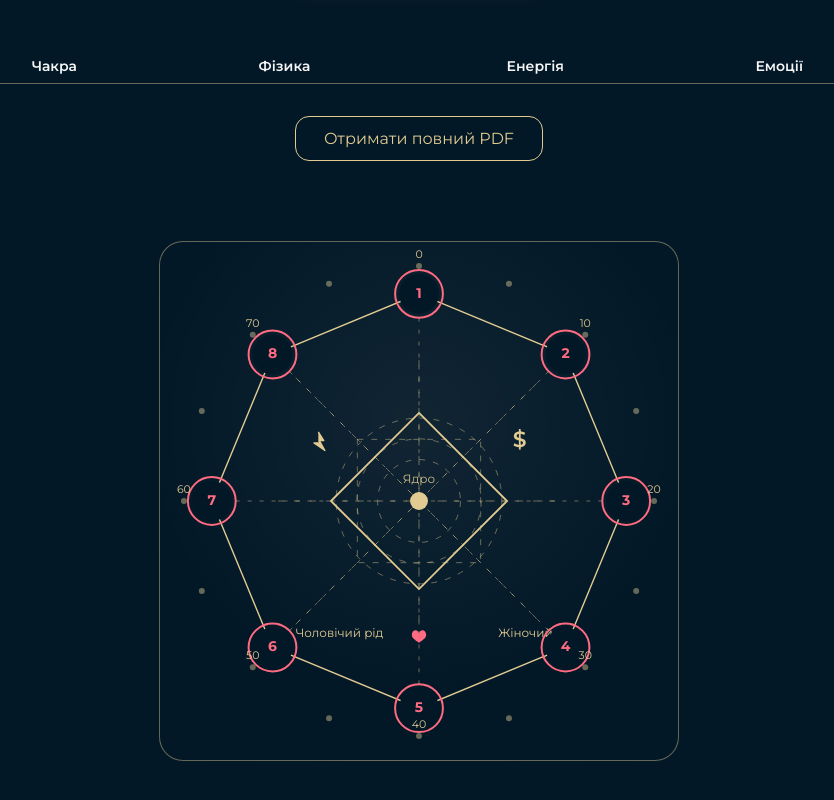
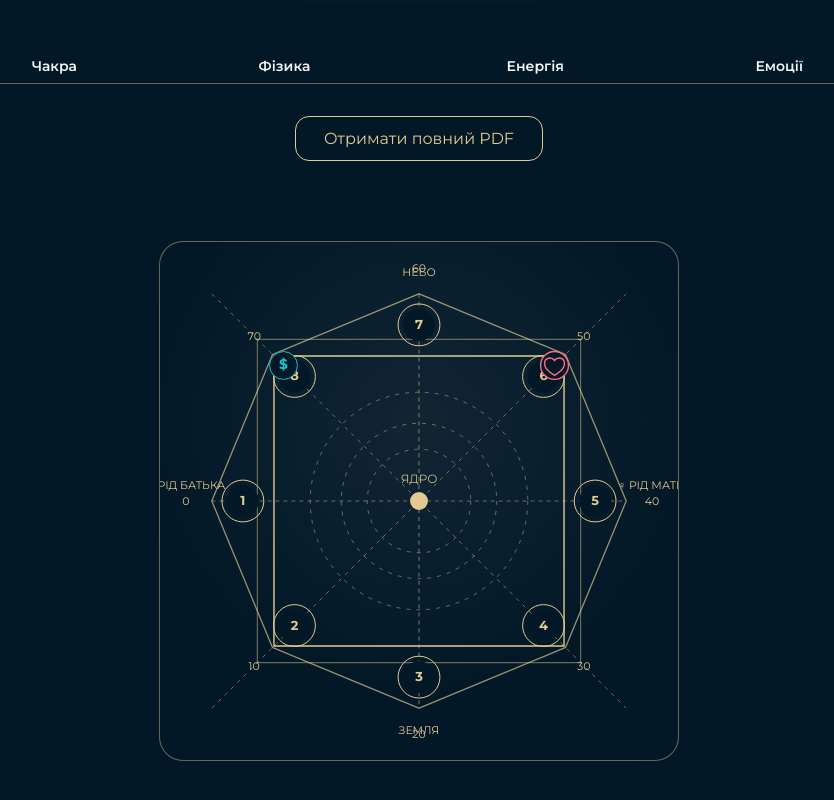
Before and after one commit to NadinMatrix/matrix-ryvok, a Next.js app: page / in a window 1280 px wide. Shown: the part 392-1192 px from the top of the page, without its empty margins (221-1055 px from the left). Built offline with nearby package versions, Linux system fonts and the light colour scheme.

Commit message:
Update ArcanaMatrixWeb.js

```diff
--- a/components/ArcanaMatrixWeb.js
+++ b/components/ArcanaMatrixWeb.js
@@ -1,123 +1,108 @@
 // components/ArcanaMatrixWeb.js
 import React, { useMemo } from 'react';
 
-const COLORS = {
+const ARC_COLORS = {
   bg: '#031827',
   gold: '#E1CB92',
   accent: '#18C3CB',
   line: 'rgba(225,203,146,0.45)',
   dot: '#FF6B81',
-  money: '#E1CB92',
-  power: '#E1CB92',
-  heart: '#FF6B81',
+  text: '#F5F5F5',
 };
 
 /**
- * Авторська арканна матриця RYVOK:
- *  - восьмикутник із числами 1–8
- *  - ромб + внутрішній квадрат
- *  - роки життя по колу (0–75, крок 5)
- *  - іконки: ⚡ (сила волі), $ (фінанси), ❤️ (стосунки)
- *
- * size – розмір SVG, values – масив чисел арканів (довжина до 8)
+ * Авторська арканна матриця на каноні Ладіні:
+ *  - 1 енергія строго зліва
+ *  - 3 зверху, 5 знизу
+ *  - 8-кутник + квадрат-ядро
+ *  - кільце віків 0–70
  */
-export default function ArcanaMatrixWeb({ size = 520, values = [] }) {
+export default function ArcanaMatrixWeb({
+  size = 520,
+  values = [],        // масив 8 енергій (якщо буде)
+  ages = [],          // масив 8 віків, за замовч. [0,10,...,70]
+}) {
   const cx = size / 2;
   const cy = size / 2;
 
-  const rOuter = size * 0.40;      // радіус восьмикутника (кружечки 1–8)
-  const rAges = rOuter + 28;       // коло з роками
-  const rDiamond = size * 0.17;    // великий ромб
-  const rSquare = rDiamond * 0.70; // внутрішній квадрат
-  const rCore1 = size * 0.08;
-  const rCore2 = size * 0.12;
-  const rCore3 = size * 0.16;
+  const rOuter = size * 0.40;  // радіус вершини 8-кутника
+  const rInner = size * 0.28;  // квадрат-ядро
+  const rAges  = rOuter + 26;  // кільце віків
+  const rEnergy = (rInner + rOuter) / 2; // де стоять кружечки енергій
+  const rIcons = (rOuter + rEnergy) / 2; // радіус для ❤️ та $
 
-  // 8 вершин восьмикутника (енергії 1–8)
-  const octPoints = useMemo(() => {
-    const baseAngle = -Math.PI / 2; // 1 зверху
+  const ageLabels = ages.length === 8 ? ages : [0, 10, 20, 30, 40, 50, 60, 70];
+
+  // 8 точок 8-кутника (1 – строго зліва, далі проти годинникової)
+  const points = useMemo(() => {
     const arr = [];
     for (let i = 0; i < 8; i++) {
-      const a = baseAngle + (i * 2 * Math.PI) / 8;
+      const angle = Math.PI - i * (Math.PI / 4); // 1=180°, 2=135°, 3=90° ...
       arr.push({
-        x: cx + rOuter * Math.cos(a),
-        y: cy + rOuter * Math.sin(a),
-        angle: a,
+        angle,
+        x: cx + rOuter * Math.cos(angle),
+        y: cy + rOuter * Math.sin(angle),
       });
     }
     return arr;
   }, [cx, cy, rOuter]);
 
-  // Коло років: 0–75 з кроком 5
-  const ageMarks = useMemo(() => {
-    const baseAngle = -Math.PI / 2; // 0 років над 1-ю енергією
-    const step = (2 * Math.PI) / 16; // 16 точок по 5 років
-    const arr = [];
-    for (let i = 0; i <= 15; i++) {
-      const age = i * 5;
-      const a = baseAngle + i * step;
-      arr.push({
-        age,
-        x: cx + rAges * Math.cos(a),
-        y: cy + rAges * Math.sin(a),
-      });
-    }
-    return arr;
-  }, [cx, cy, rAges]);
+  // точки для енергій (трохи ближче до центру)
+  const energyPoints = useMemo(
+    () =>
+      points.map(p => ({
+        x: cx + rEnergy * Math.cos(p.angle),
+        y: cy + rEnergy * Math.sin(p.angle),
+        angle: p.angle,
+      })),
+    [points, cx, cy, rEnergy]
+  );
 
-  // Ромб (4 вершини, повернутий)
-  const diamondPoints = useMemo(() => {
-    const arr = [];
-    const baseAngle = -Math.PI / 2; // верхня вершина ромба
-    for (let i = 0; i < 4; i++) {
-      const a = baseAngle + (i * 2 * Math.PI) / 4;
-      arr.push({
-        x: cx + rDiamond * Math.cos(a),
-        y: cy + rDiamond * Math.sin(a),
-      });
-    }
-    return arr;
-  }, [cx, cy, rDiamond]);
+  // точки для підпису віків (зовні)
+  const agePoints = useMemo(
+    () =>
+      points.map(p => ({
+        x: cx + rAges * Math.cos(p.angle),
+        y: cy + rAges * Math.sin(p.angle),
+      })),
+    [points, cx, cy, rAges]
+  );
 
-  // Внутрішній квадрат (осьовий)
-  const squarePoints = useMemo(() => {
+  // квадрат-ядро (особистий рівень)
+  const innerSquare = useMemo(() => {
+    const r = rInner;
     return [
-      { x: cx - rSquare, y: cy - rSquare },
-      { x: cx + rSquare, y: cy - rSquare },
-      { x: cx + rSquare, y: cy + rSquare },
-      { x: cx - rSquare, y: cy + rSquare },
+      { x: cx - r, y: cy - r }, // зліва-горі
+      { x: cx + r, y: cy - r }, // справа-горі
+      { x: cx + r, y: cy + r }, // справа-низу
+      { x: cx - r, y: cy + r }, // зліва-низу
     ];
-  }, [cx, cy, rSquare]);
+  }, [cx, cy, rInner]);
 
-  // Позиції іконок (винесені за ромб, але всередині восьмикутника)
-  const moneyPos = useMemo(() => {
-    // правий нижній сегмент (330°)
-    const a = (330 * Math.PI) / 180;
-    const k = 1.32;
-    return {
-      x: cx + rDiamond * k * Math.cos(a),
-      y: cy + rDiamond * k * Math.sin(a),
-    };
-  }, [cx, cy, rDiamond]);
+  // зовнішній квадрат (родовий рівень) – трохи більший за внутрішній
+  const outerSquare = useMemo(() => {
+    const r = rOuter * 0.78;
+    return [
+      { x: cx - r, y: cy - r },
+      { x: cx + r, y: cy - r },
+      { x: cx + r, y: cy + r },
+      { x: cx - r, y: cy + r },
+    ];
+  }, [cx, cy, rOuter]);
 
-  const powerPos = useMemo(() => {
-    // лівий нижній сегмент (210°)
-    const a = (210 * Math.PI) / 180;
-    const k = 1.32;
-    return {
-      x: cx + rDiamond * k * Math.cos(a),
-      y: cy + rDiamond * k * Math.sin(a),
-    };
-  }, [cx, cy, rDiamond]);
+  // позиції іконок: $ – нижня ліва чверть, ❤️ – нижня права чверть
+  const moneyAngle = Math.PI + Math.PI / 4;      // 225°
+  const heartAngle = -Math.PI / 4;               // 315°
 
-  const heartPos = useMemo(() => {
-    // нижче ромба, на вертикалі
-    const k = 1.55;
-    return {
-      x: cx,
-      y: cy + rDiamond * k,
-    };
-  }, [cx, cy, rDiamond]);
+  const moneyPos = {
+    x: cx + rIcons * Math.cos(moneyAngle),
+    y: cy + rIcons * Math.sin(moneyAngle),
+  };
+
+  const heartPos = {
+    x: cx + rIcons * Math.cos(heartAngle),
+    y: cy + rIcons * Math.sin(heartAngle),
+  };
 
   return (
     <div
@@ -126,7 +111,7 @@ export default function ArcanaMatrixWeb({ size = 520, values = [] }) {
         display: 'flex',
         justifyContent: 'center',
         alignItems: 'center',
-        margin: '40px auto',
+        margin: '40px auto 0',
       }}
     >
       <svg
@@ -139,154 +124,190 @@ export default function ArcanaMatrixWeb({ size = 520, values = [] }) {
           background:
             'radial-gradient(circle at 50% 35%, rgba(255,255,255,0.06), transparent 70%)',
           borderRadius: 24,
-          border: `1px solid ${COLORS.line}`,
+          border: `1px solid ${ARC_COLORS.line}`,
         }}
       >
-        {/* Орбіти (концентричні кола) */}
-        {[rCore1, rCore2, rCore3].map((r, i) => (
+        {/* Легкі орбіти */}
+        {[0.20, 0.30, 0.42].map((k, i) => (
           <circle
             key={i}
             cx={cx}
             cy={cy}
-            r={r}
+            r={(size * k) / 2}
             fill="none"
-            stroke={COLORS.line}
-            strokeDasharray="6 8"
-            strokeWidth="1"
+            stroke={ARC_COLORS.line}
+            strokeDasharray="4 6"
           />
         ))}
 
-        {/* Вертикальна й горизонтальна осі */}
+        {/* Зовнішній квадрат (рід) */}
+        <polygon
+          points={outerSquare.map(p => `${p.x},${p.y}`).join(' ')}
+          fill="none"
+          stroke={ARC_COLORS.line}
+          strokeWidth="1.2"
+        />
+
+        {/* Внутрішній квадрат (ядро / особистий рівень) */}
+        <polygon
+          points={innerSquare.map(p => `${p.x},${p.y}`).join(' ')}
+          fill="none"
+          stroke={ARC_COLORS.gold}
+          strokeWidth="1.4"
+        />
+
+        {/* 8-кутник (енергетичні сектори) */}
+        <polygon
+          points={points.map(p => `${p.x},${p.y}`).join(' ')}
+          fill="none"
+          stroke={ARC_COLORS.line}
+          strokeWidth="1.4"
+        />
+
+        {/* Лінії між сусідніми вершинами (щоб не загубились) */}
+        {points.map((p, i) => {
+          const next = points[(i + 1) % points.length];
+          return (
+            <line
+              key={i}
+              x1={p.x}
+              y1={p.y}
+              x2={next.x}
+              y2={next.y}
+              stroke={ARC_COLORS.line}
+              strokeWidth="1"
+            />
+          );
+        })}
+
+        {/* Вертикальна вісь: Небо–Земля */}
         <line
           x1={cx}
-          y1={cy - rDiamond * 1.6}
+          y1={cy - rOuter}
           x2={cx}
-          y2={cy + rDiamond * 1.6}
-          stroke={COLORS.line}
-          strokeDasharray="6 10"
-          strokeWidth="1"
+          y2={cy + rOuter}
+          stroke={ARC_COLORS.line}
+          strokeWidth="1.2"
+          strokeDasharray="4 4"
         />
+        {/* Горизонтальна вісь: Ліва / Права сторони */}
         <line
-          x1={cx - rDiamond * 1.6}
+          x1={cx - rOuter}
           y1={cy}
-          x2={cx + rDiamond * 1.6}
+          x2={cx + rOuter}
           y2={cy}
-          stroke={COLORS.line}
-          strokeDasharray="6 10"
-          strokeWidth="1"
+          stroke={ARC_COLORS.line}
+          strokeWidth="1.2"
+          strokeDasharray="4 4"
         />
 
-        {/* Діагоналі (канали роду) */}
+        {/* Діагоналі роду */}
+        {/* Чоловічий рід – ліва діагональ */}
         <line
-          x1={cx - rDiamond * 1.4}
-          y1={cy + rDiamond * 1.4}
-          x2={cx + rDiamond * 1.4}
-          y2={cy - rDiamond * 1.4}
-          stroke={COLORS.line}
-          strokeDasharray="6 10"
+          x1={cx - rOuter}
+          y1={cy + rOuter}
+          x2={cx + rOuter}
+          y2={cy - rOuter}
+          stroke={ARC_COLORS.line}
           strokeWidth="1"
+          strokeDasharray="4 5"
         />
+        {/* Жіночий рід – права діагональ */}
         <line
-          x1={cx - rDiamond * 1.4}
-          y1={cy - rDiamond * 1.4}
-          x2={cx + rDiamond * 1.4}
-          y2={cy + rDiamond * 1.4}
-          stroke={COLORS.line}
-          strokeDasharray="6 10"
+          x1={cx - rOuter}
+          y1={cy - rOuter}
+          x2={cx + rOuter}
+          y2={cy + rOuter}
+          stroke={ARC_COLORS.line}
           strokeWidth="1"
+          strokeDasharray="4 5"
         />
 
-        {/* Підписи роду */}
+        {/* Підписи осей */}
         <text
-          x={cx - rDiamond * 1.4}
-          y={cy + rDiamond * 1.55}
-          fill={COLORS.gold}
-          fontSize="12"
+          x={cx}
+          y={cy - rOuter - 18}
+          textAnchor="middle"
+          fill={ARC_COLORS.gold}
+          fontSize="11"
         >
-          Чоловічий рід
+          НЕБО
         </text>
         <text
-          x={cx + rDiamond * 0.9}
-          y={cy + rDiamond * 1.55}
-          fill={COLORS.gold}
-          fontSize="12"
+          x={cx}
+          y={cy + rOuter + 26}
+          textAnchor="middle"
+          fill={ARC_COLORS.gold}
+          fontSize="11"
         >
-          Жіночий рід
+          ЗЕМЛЯ
+        </text>
+        <text
+          x={cx - rOuter - 26}
+          y={cy - 12}
+          textAnchor="middle"
+          fill={ARC_COLORS.gold}
+          fontSize="11"
+        >
+          ♂ РІД БАТЬКА
+        </text>
+        <text
+          x={cx + rOuter + 30}
+          y={cy - 12}
+          textAnchor="middle"
+          fill={ARC_COLORS.gold}
+          fontSize="11"
+        >
+          ♀ РІД МАТЕРІ
         </text>
 
-        {/* Ромб */}
-        <polygon
-          points={diamondPoints.map(p => `${p.x},${p.y}`).join(' ')}
-          fill="none"
-          stroke={COLORS.gold}
-          strokeWidth="1.8"
-        />
-
-        {/* Внутрішній квадрат */}
-        <polygon
-          points={squarePoints.map(p => `${p.x},${p.y}`).join(' ')}
-          fill="none"
-          stroke={COLORS.line}
-          strokeWidth="1"
-          strokeDasharray="6 8"
-        />
-
-        {/* Центр / Ядро */}
-        <circle cx={cx} cy={cy} r={9} fill={COLORS.gold} />
+        {/* Центр – ядро */}
+        <circle cx={cx} cy={cy} r={9} fill={ARC_COLORS.gold} />
         <text
           x={cx}
           y={cy - 18}
           textAnchor="middle"
-          fill={COLORS.gold}
+          fill={ARC_COLORS.gold}
           fontSize="12"
           style={{ opacity: 0.9 }}
         >
-          Ядро
+          ЯДРО
         </text>
 
-        {/* Восьмикутник – лінії між енергіями */}
-        <polygon
-          points={octPoints.map(p => `${p.x},${p.y}`).join(' ')}
-          fill="none"
-          stroke={COLORS.gold}
-          strokeWidth="1.4"
-        />
-
-        {/* Розтяжки від ромба до восьмикутника (допоміжні діагоналі) */}
-        {octPoints.map((p, i) => (
-          <line
-            key={`diag-${i}`}
-            x1={cx}
-            y1={cy}
-            x2={p.x}
-            y2={p.y}
-            stroke={COLORS.line}
-            strokeDasharray="4 8"
-            strokeWidth="1"
-          />
+        {/* Вікове кільце 0–70 */}
+        {agePoints.map((p, i) => (
+          <text
+            key={i}
+            x={p.x}
+            y={p.y + 4}
+            textAnchor="middle"
+            fill={ARC_COLORS.gold}
+            fontSize="11"
+          >
+            {ageLabels[i]}
+          </text>
         ))}
 
-        {/* Енергії 1–8 (кружечки) */}
-        {octPoints.map((p, i) => {
-          const v = values[i] ?? i + 1;
+        {/* Кружечки енергій у середині сегментів */}
+        {energyPoints.map((p, i) => {
+          const v = values[i] ?? i + 1; // поки що 1..8
           return (
-            <g key={`arc-${i}`}>
-              <circle cx={p.x} cy={p.y} r={20} fill={COLORS.bg} />
+            <g key={i}>
+              <circle cx={p.x} cy={p.y} r={16} fill={ARC_COLORS.bg} />
               <circle
                 cx={p.x}
                 cy={p.y}
-                r={24}
+                r={21}
                 fill="none"
-                stroke={COLORS.dot}
-                strokeWidth="2"
+                stroke={ARC_COLORS.gold}
               />
               <text
                 x={p.x}
                 y={p.y + 4}
                 textAnchor="middle"
-                fill={COLORS.dot}
+                fill={ARC_COLORS.gold}
                 fontWeight="700"
-                fontSize="14"
+                fontSize="13"
               >
                 {v}
               </text>
@@ -294,56 +315,53 @@ export default function ArcanaMatrixWeb({ size = 520, values = [] }) {
           );
         })}
 
-        {/* Коло років */}
-        {ageMarks.map((m, i) => (
-          <g key={`age-${i}`}>
-            <circle cx={m.x} cy={m.y} r={3} fill={COLORS.line} />
-            {/* Підпис тільки кожні 10 років (0,10,20,...,70) */}
-            {m.age % 10 === 0 && (
-              <text
-                x={m.x}
-                y={m.y - 8}
-                textAnchor="middle"
-                fill={COLORS.gold}
-                fontSize="11"
-              >
-                {m.age}
-              </text>
-            )}
-          </g>
-        ))}
-
-        {/* ⚡ – іконка сили / проявлення */}
-        <g transform={`translate(${powerPos.x}, ${powerPos.y}) scale(1.1)`}>
-          <polyline
-            points="0,-10 5,-2 1,-2 6,7 -4,0 0,0"
-            fill={COLORS.power}
-            stroke={COLORS.power}
-            strokeWidth="1.2"
-            strokeLinejoin="round"
-          />
+        {/* Іконка грошей – нижня ліва чверть */}
+        <g transform={`translate(${moneyPos.x}, ${moneyPos.y})`}>
+          <circle r={14} fill={ARC_COLORS.bg} stroke={ARC_COLORS.accent} />
+          <text
+            x={0}
+            y={4}
+            textAnchor="middle"
+            fill={ARC_COLORS.accent}
+            fontWeight="700"
+            fontSize="14"
+          >
+            $
+          </text>
         </g>
 
-        {/* $ – фінанси */}
-        <text
-          x={moneyPos.x}
-          y={moneyPos.y + 4}
-          textAnchor="middle"
-          fill={COLORS.money}
-          fontSize="22"
-          fontWeight="600"
-        >
-          $
-        </text>
-
-        {/* ❤️ – стосунки */}
-        <g transform={`translate(${heartPos.x}, ${heartPos.y}) scale(0.9)`}>
-          <path
-            d="M 0 6 C -4 3 -8 1 -8 -3 C -8 -6 -6 -8 -4 -8 C -2 -8 0 -6 0 -4 C 0 -6 2 -8 4 -8 C 6 -8 8 -6 8 -3 C 8 1 4 3 0 6 Z"
-            fill={COLORS.heart}
-          />
+        {/* Іконка любові – нижня права чверть */}
+        <g transform={`translate(${heartPos.x}, ${heartPos.y})`}>
+          <HeartIcon />
         </g>
       </svg>
     </div>
   );
 }
+
+// Мінімалістичне контурне сердечко у стилі RYVOK
+function HeartIcon() {
+  return (
+    <g>
+      <circle
+        r={14}
+        fill={ARC_COLORS.bg}
+        stroke={ARC_COLORS.dot}
+        strokeWidth="1.4"
+      />
+      <path
+        d="
+          M 0 -5
+          C -3 -9, -10 -8, -10 -2
+          C -10 3, -5 7, 0 10
+          C 5 7, 10 3, 10 -2
+          C 10 -8, 3 -9, 0 -5
+          Z
+        "
+        fill="none"
+        stroke={ARC_COLORS.dot}
+        strokeWidth="1.4"
+      />
+    </g>
+  );
+}
```
